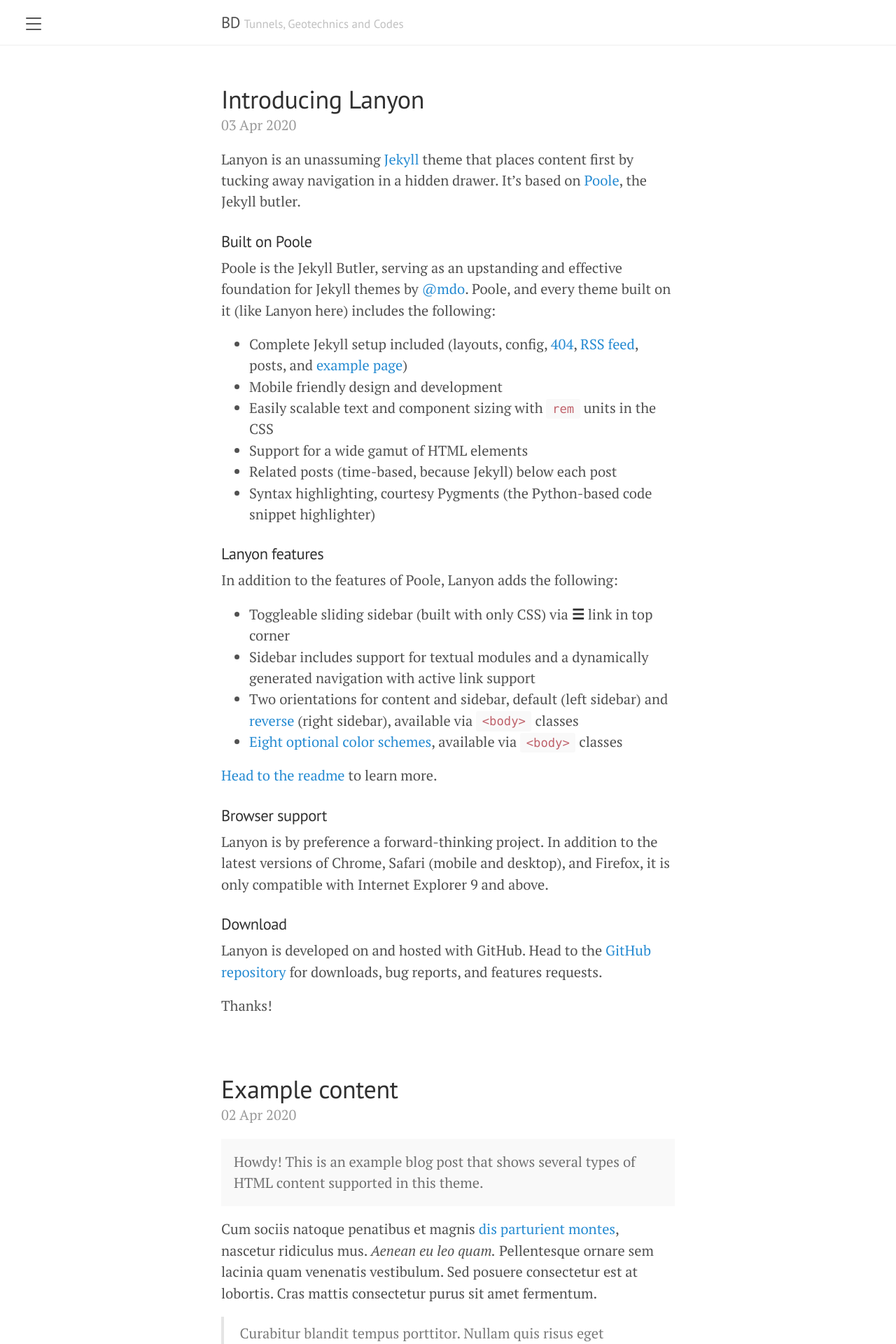
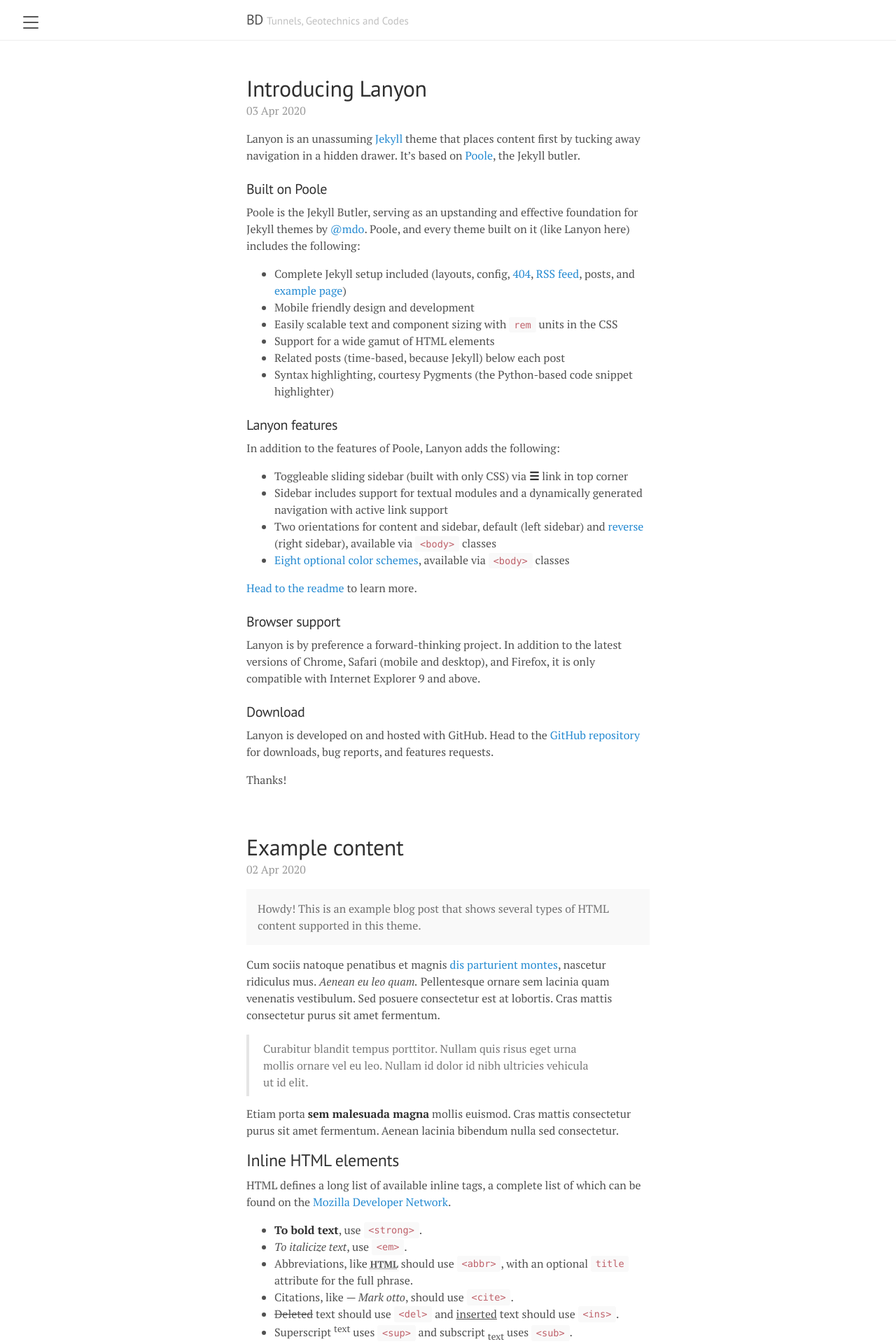
Before and after one commit to hdoer/berkdemir.github.io, a Jekyll site: the page built from index.html, in a window 1280 px wide. Shown: the top 1920 px of the page at 70% size. Built offline with Jekyll 4.4.1, drawn with Linux system fonts in a browser that asks for light colours; the list of posts is cut into pages by our own code.

Commit message:
Update lanyon.css

```diff
--- a/public/css/lanyon.css
+++ b/public/css/lanyon.css
@@ -38,7 +38,7 @@
 html,
 body {
   overflow-x: hidden;
-  font-size: 1.125rem; /* 15px */
+  font-size: 1rem;
 }
 
 html {
```
